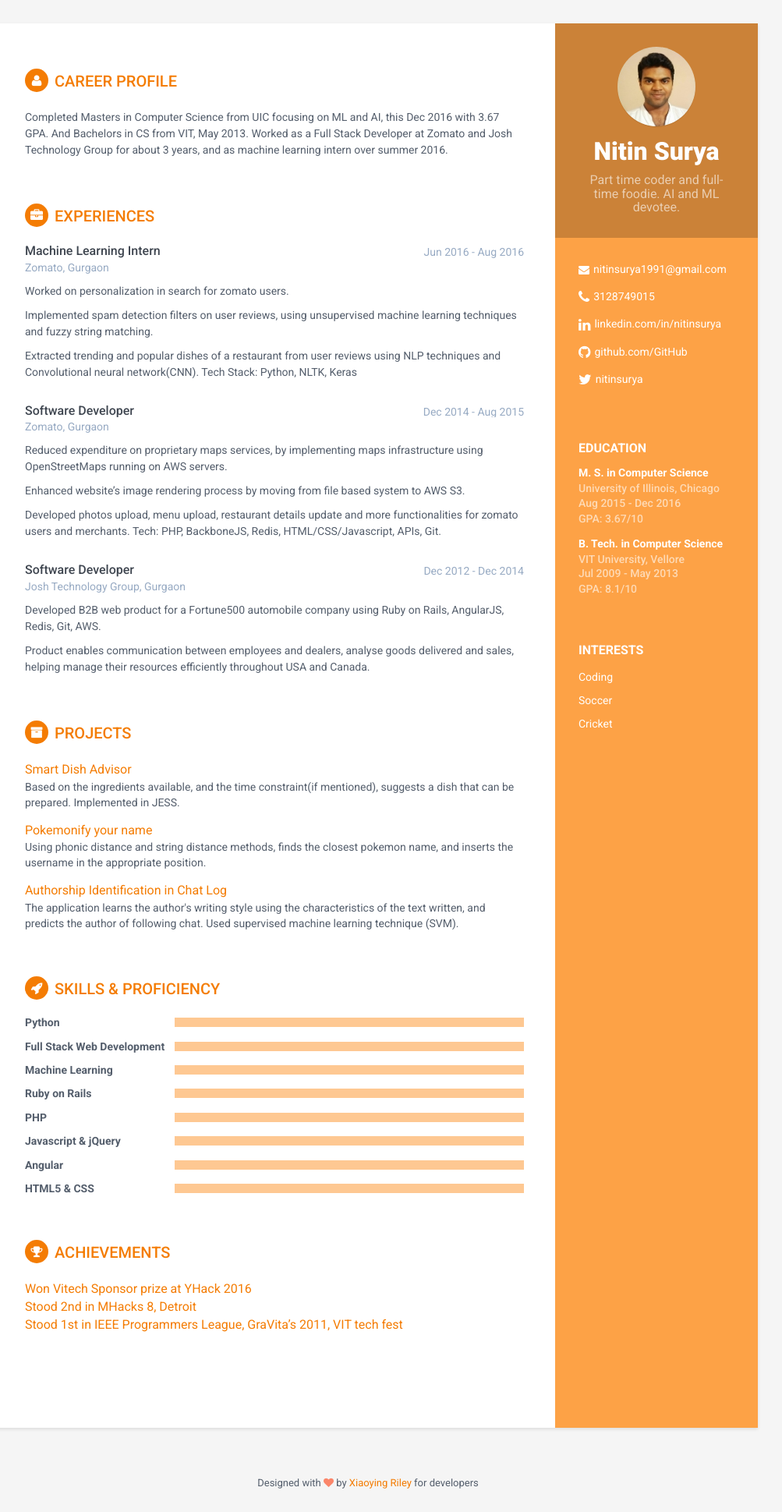
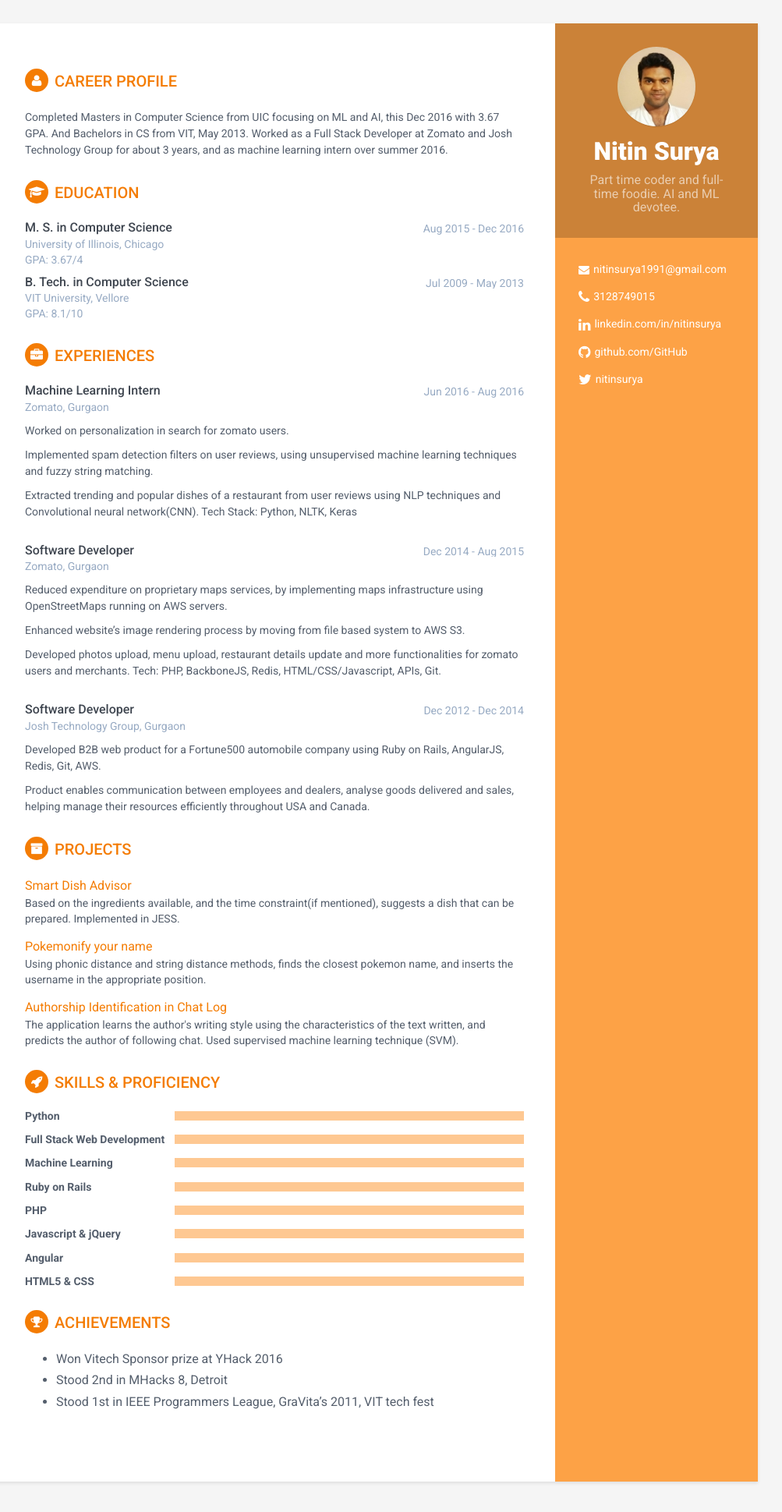
Before and after one commit to nitinsurya/nitinsurya.github.io, a Jekyll site: the page built from index.html, in a window 1280 px wide, cut to the strip 0-1939 px from the top of the page. Shown: the whole strip at 78% size, without its empty margins (168-1171 px from the left). Built offline with Jekyll 4.4.1, drawn with Linux system fonts in a browser that asks for light colours.

Commit message:
moved education field, Formatting fixes

```diff
--- a/_includes/achievements.html
+++ b/_includes/achievements.html
@@ -4,12 +4,12 @@
         <p>You can list your side projects or open source libraries in this section. Lorem ipsum dolor sit amet, consectetur adipiscing elit. Vestibulum et ligula in nunc bibendum fringilla a eu lectus.</p>
     </div> --><!--//intro-->
     <div class="item">
-        <span class="project-title"><a href="#">Won Vitech Sponsor prize at YHack 2016</a></span>
+        <ul class="project-title"><li href="#">Won Vitech Sponsor prize at YHack 2016</li></ul>
     </div><!--//item-->
     <div class="item">
-        <span class="project-title"><a href="#" target="_blank">Stood 2nd in MHacks 8, Detroit</a></span>
+        <ul class="project-title"><li href="#" target="_blank">Stood 2nd in MHacks 8, Detroit</li></ul>
     </div><!--//item-->
     <div class="item">
-        <span class="project-title"><a href="#" target="_blank">Stood 1st in IEEE Programmers League, GraVita’s 2011, VIT tech fest</a></span>
+        <ul class="project-title"><li href="#" target="_blank">Stood 1st in IEEE Programmers League, GraVita’s 2011, VIT tech fest</li></ul>
     </div><!--//item-->
 </section><!--//section-->
--- a/_includes/education.html
+++ b/_includes/education.html
@@ -1,15 +1,41 @@
-<div class="education-container container-block">
+<!-- <div class="education-container container-block">
 <h2 class="container-block-title">Education</h2>
 <div class="item">
     <h4 class="degree">M. S. in Computer Science</h4>
     <h5 class="meta">University of Illinois, Chicago</h5>
     <div class="time">Aug 2015 - Dec 2016</div>
     <div class="time">GPA: 3.67/10</div>
-</div><!--//item-->
+</div>
 <div class="item">
     <h4 class="degree">B. Tech. in Computer Science</h4>
     <h5 class="meta">VIT University, Vellore</h5>
     <div class="time">Jul 2009 - May 2013</div>
     <div class="time">GPA: 8.1/10</div>
-</div><!--//item-->
-</div><!--//education-container-->
+</div>
+</div> -->
+
+<section class="section education-section">
+    <h2 class="section-title"><i class="fa fa-graduation-cap"></i>Education</h2>
+
+    <div class="item">
+        <div class="meta">
+            <div class="upper-row">
+                <h4 class="job-title">M. S. in Computer Science</h4>
+                <div class="time">Aug 2015 - Dec 2016</div>
+            </div><!--//upper-row-->
+            <div class="company" style="margin-bottom: 0px">University of Illinois, Chicago</div>
+			<div class="company">GPA: 3.67/4</div>
+        </div><!--//meta-->
+    </div><!--//item-->
+
+    <div class="item">
+        <div class="meta">
+            <div class="upper-row">
+                <h4 class="job-title">B. Tech. in Computer Science</h4>
+                <div class="time">Jul 2009 - May 2013</div>
+            </div><!--//upper-row-->
+            <div class="company" style="margin-bottom: 0px">VIT University, Vellore</div>
+			<div class="company">GPA: 8.1/10</div>
+        </div><!--//meta-->
+    </div><!--//item-->
+</section><!--//section-->
--- a/_includes/sidebar.html
+++ b/_includes/sidebar.html
@@ -1,6 +1,4 @@
 <!-- Use icons from fontawesome when you are adding new item in the contact list  -->
-
-
 <div class="sidebar-wrapper">
     <div class="profile-container">
         <img class="profile-img" src="{{site.baseurl}}/assets/images/{% if site.pic %}{{ site.pic }}{% else %}profile.png{% endif %}" alt="profile picture" />
@@ -49,7 +47,5 @@
 
         </ul>
     </div><!--//contact-container-->
-           {% include education.html %}
-           {% include interests.html %}
 
 </div><!--//sidebar-wrapper-->
--- a/assets/css/styles-5.css
+++ b/assets/css/styles-5.css
@@ -188,7 +188,7 @@ p {
   top: -2px;
 }
 .main-wrapper .section {
-  margin-bottom: 60px;
+  margin-bottom: 30px;
 }
 .main-wrapper .experiences-section .item {
   margin-bottom: 30px;
--- a/index.html
+++ b/index.html
@@ -4,6 +4,8 @@ layout: default
 
 
 {% include career-profile.html %}
+
+{% include education.html %}
 
 {% include experience.html %}
 
```
Lines whose indentation alone changed are shown as unchanged.
